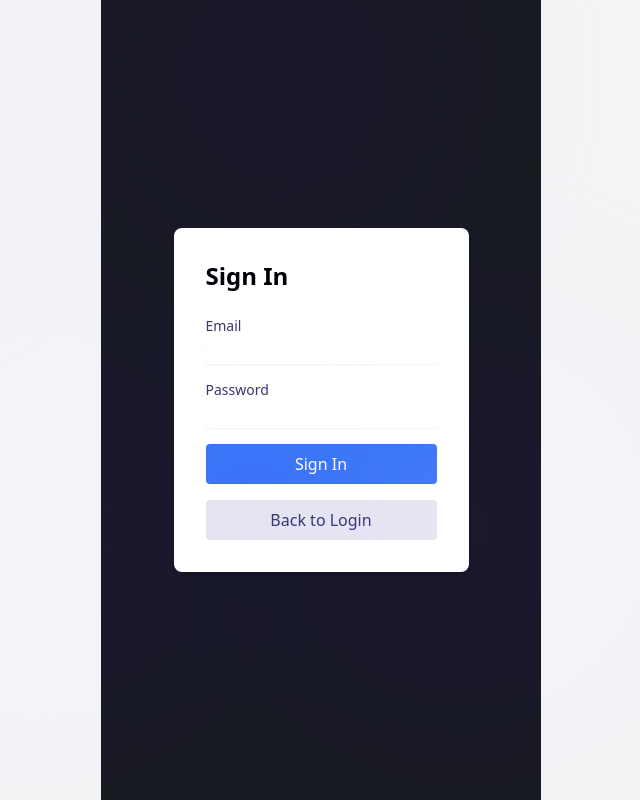
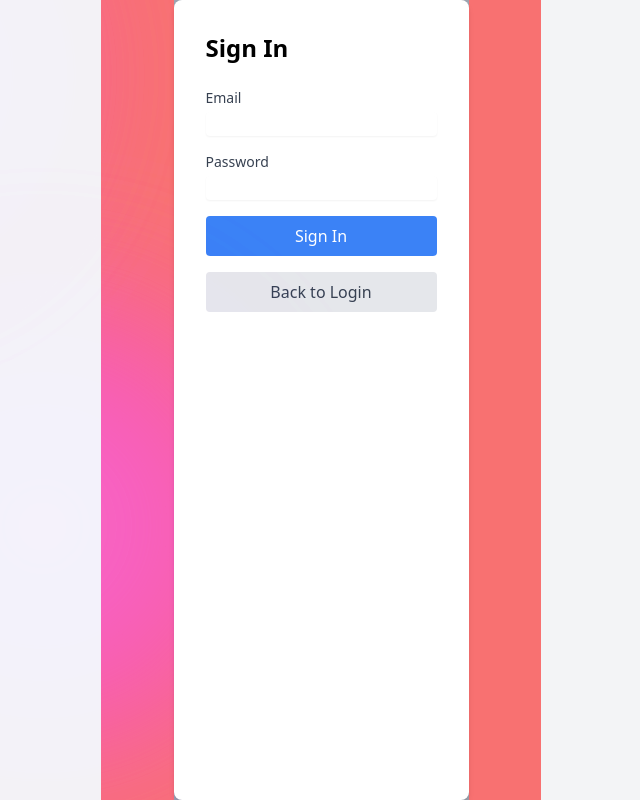
Before and after one commit to Nong-Mo/Frontend, a React (Create React App) app: page /signin in a window 1280 px wide. Shown: the whole page, without its empty margins (319-959 px from the left). Built offline with nearby package versions, Linux system fonts and the light colour scheme.

Commit message:
[Chore] Project CSS 스타일 변경 및 Global/Reset/Variable 용도별 CSS 분리

```diff
--- a/public/index.html
+++ b/public/index.html
@@ -8,15 +8,13 @@
     <meta content="Web site created using create-react-app" name="description" />
     <link href="%PUBLIC_URL%/logo192.png" rel="apple-touch-icon" />
     <link href="%PUBLIC_URL%/manifest.json" rel="manifest" />
-    <link href="./reset.css" rel="stylesheet" />
 
-    <!-- public/index.html 파일의 <head> 태그 안에 추가 -->
+    <!-- Google Fonts -->
     <link href="https://fonts.googleapis.com/css2?family=Poppins:wght@300;400;500;600;700&display=swap" rel="stylesheet">
 
-    <title>React App</title>
+    <title>A2D</title>
   </head>
   <body>
-    <noscript>You need to enable JavaScript to run this app.</noscript>
     <div id="root"></div>
   </body>
 </html>
--- a/src/App.css
+++ /dev/null
@@ -1,53 +0,0 @@
-.main-wrapper {
-    min-height: 100vh;
-}
-
-.content-container {
-    display: flex;
-    width : 440px;
-    height: 100vh;
-    background-color: #181a1f;
-}
-
-.main-content {
-    display: flex;
-    justify-content: center;
-    align-items: center;
-}
-.content-container::before {
-    content: '';
-    position: absolute;
-    top: -107px;
-    left: 0;
-    width: 364px;
-    height: 365px;
-    background: radial-gradient(
-        50% 50% at 50% 50%,
-        rgb(239.34, 136.48, 237.01) 0%,
-        rgb(113.63, 105.29, 227.08) 54.46%,
-        rgb(131.21, 80.42, 219.16) 100%
-    );
-    border-radius: 181.87px/182.49px;
-    filter: blur(81.55px);
-    mix-blend-mode: overlay;
-    opacity: 0.5;
- }
-
- .content-container::after {
-    content: '';
-    position: absolute;
-    bottom: 52px;
-    left: 141px;
-    width: 441px;
-    height: 443px;
-    background: radial-gradient(
-        50% 50% at 50% 50%,
-        rgb(239.34, 136.48, 237.01) 0%,
-        rgb(113.63, 105.29, 227.08) 54.46%,
-        rgb(131.21, 80.42, 219.16) 100%
-    );
-    border-radius: 220.59px/221.34px;
-    filter: blur(81.55px);
-    mix-blend-mode: overlay;
-    opacity: 0.5;
- }
--- a/src/App.tsx
+++ b/src/App.tsx
@@ -8,9 +8,6 @@ import {
 import SignIn from "./pages/SignIn";
 import SignUp from "./pages/SignUp";
 import Scan from "./pages/Scan";
-
-// CSS
-import "./App.css";
 
 const App = () => {
   return (
--- a/src/components/common/Sidebar.tsx
+++ b/src/components/common/Sidebar.tsx
@@ -1,5 +1,4 @@
 import React from "react";
-import "../../styles/components/common/Sidebar.css";
 
 interface SidebarProps {
   leftSidebar?: React.ReactNode;
--- a/src/index.css
+++ b/src/index.css
@@ -1,7 +1,53 @@
-@tailwind base;
-@tailwind components;
-@tailwind utilities;
+.main-wrapper {
+    min-height: 100vh;
+}
 
-.page-container {
-    @apply flex flex-col items-center justify-center min-h-screen bg-gray-400;
+.content-container {
+    display: flex;
+    width : 440px;
+    height: 100vh;
+    background-color: #181a1f;
 }
+
+.main-content {
+    display: flex;
+    justify-content: center;
+    align-items: center;
+}
+.content-container::before {
+    content: '';
+    position: absolute;
+    top: -107px;
+    left: 0;
+    width: 364px;
+    height: 365px;
+    background: radial-gradient(
+            50% 50% at 50% 50%,
+            rgb(239.34, 136.48, 237.01) 0%,
+            rgb(113.63, 105.29, 227.08) 54.46%,
+            rgb(131.21, 80.42, 219.16) 100%
+    );
+    border-radius: 181.87px/182.49px;
+    filter: blur(81.55px);
+    mix-blend-mode: overlay;
+    opacity: 0.5;
+}
+
+.content-container::after {
+    content: '';
+    position: absolute;
+    bottom: 52px;
+    left: 141px;
+    width: 441px;
+    height: 443px;
+    background: radial-gradient(
+            50% 50% at 50% 50%,
+            rgb(239.34, 136.48, 237.01) 0%,
+            rgb(113.63, 105.29, 227.08) 54.46%,
+            rgb(131.21, 80.42, 219.16) 100%
+    );
+    border-radius: 220.59px/221.34px;
+    filter: blur(81.55px);
+    mix-blend-mode: overlay;
+    opacity: 0.5;
+}
--- a/src/index.tsx
+++ b/src/index.tsx
@@ -4,6 +4,10 @@ import "./index.css";
 import App from "./App";
 import * as serviceWorkerRegistration from "./serviceWorkerRegistration";
 import reportWebVitals from "./reportWebVitals";
+
+import "./styles/reset.css";
+import "./styles/variables.css";
+import "./styles/global.css";
 
 const root = createRoot(document.getElementById("root") as HTMLElement);
 root.render(<App />);
--- a/src/pages/SignIn.tsx
+++ b/src/pages/SignIn.tsx
@@ -1,6 +1,5 @@
 import { FC } from "react";
 import { useNavigate } from "react-router-dom";
-import "../styles/common.css";
 
 const SignIn: FC = () => {
   const navigate = useNavigate();
--- a/src/styles/components/common/Sidebar.css
+++ /dev/null
@@ -1,3 +0,0 @@
-.sidebar-container {
-    width: 560px;
-}
--- a/src/styles/common.css
+++ b/src/styles/global.css
@@ -1,8 +1,8 @@
-.page-container {
-    width: 800px;
-    background-color: #181a1f;
-    position: relative;
+body {
+
 }
+
+
 
 .page-container::before {
     content: '';
--- /dev/null
+++ b/src/styles/variables.css
@@ -0,0 +1,7 @@
+@tailwind base;
+@tailwind components;
+@tailwind utilities;
+
+.page-container {
+    @apply flex min-h-screen bg-gray-400;
+}
```
Also changed, not shown: src/styles/reset.css (renamed from public/reset.css, +0 -7 lines), src/styles/trash.txt (deleted). Lines whose indentation alone changed are shown as unchanged.
